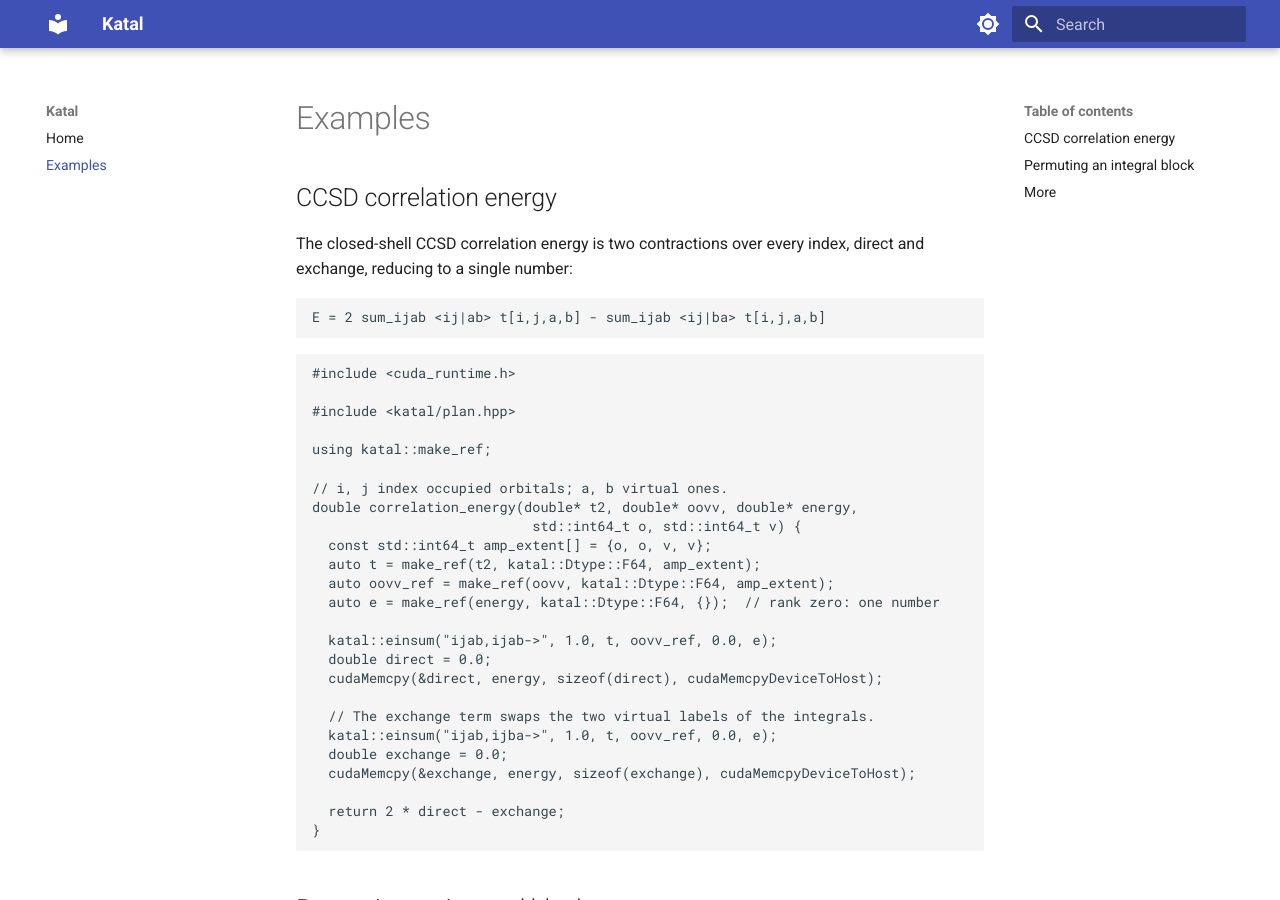
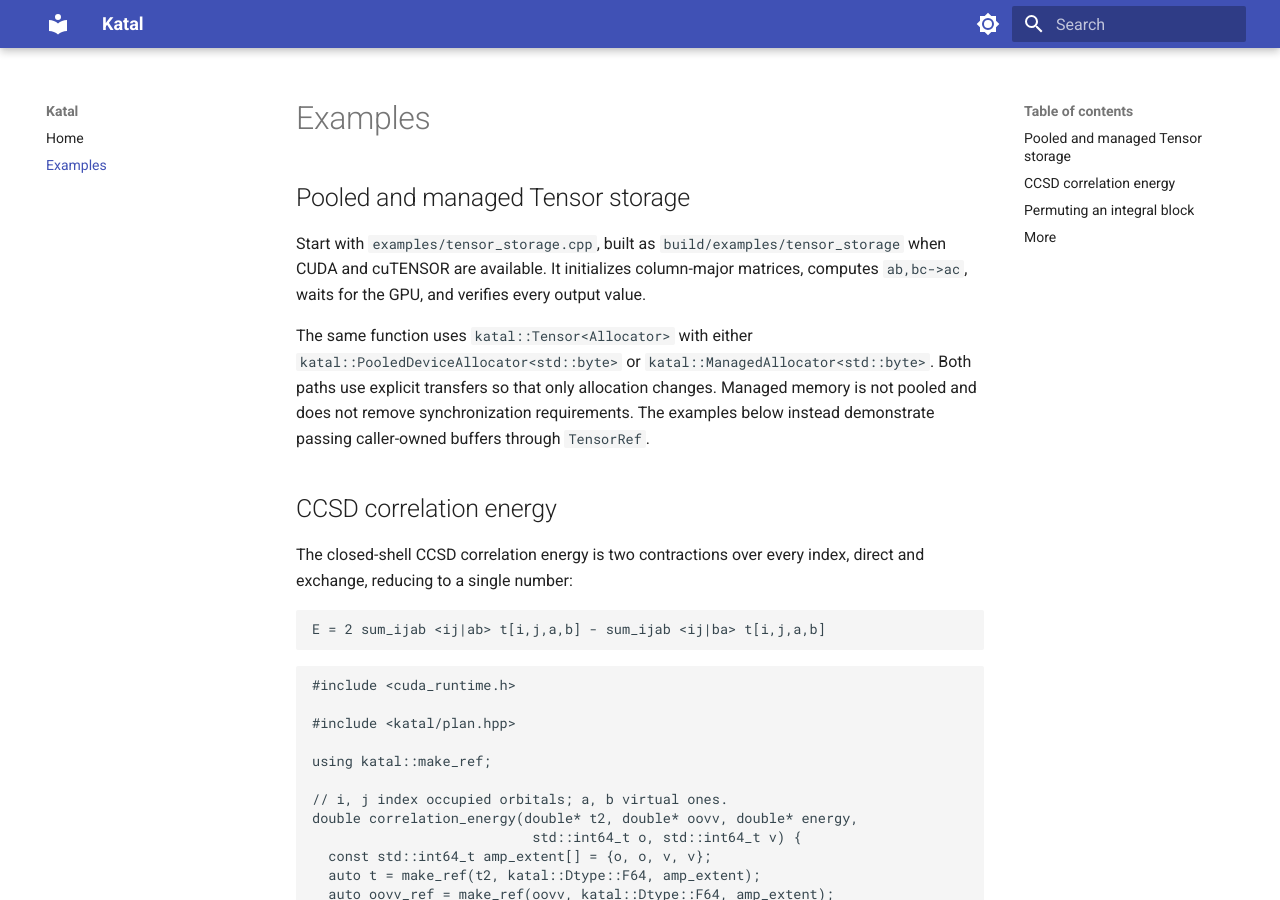
Before and after one commit to ajay-mk/Katal, an MkDocs documentation site: the page built from docs/examples.md, in a window 1280 px wide and 900 px high. Built offline with MkDocs 1.6.1 and Material for MkDocs 9.7.7, drawn with Linux system fonts in a browser that asks for light colours.

Commit message:
docs: explain tensor ownership and demonstrate GPU allocators

```diff
--- a/docs/examples.md
+++ b/docs/examples.md
@@ -1,4 +1,18 @@
 # Examples
+
+## Pooled and managed Tensor storage
+
+Start with `examples/tensor_storage.cpp`, built as
+`build/examples/tensor_storage` when CUDA and cuTENSOR are available. It
+initializes column-major matrices, computes `ab,bc->ac`, waits for the GPU,
+and verifies every output value.
+
+The same function uses `katal::Tensor<Allocator>` with either
+`katal::PooledDeviceAllocator<std::byte>` or
+`katal::ManagedAllocator<std::byte>`. Both paths use explicit transfers so
+that only allocation changes. Managed memory is not pooled and does not
+remove synchronization requirements. The examples below instead demonstrate
+passing caller-owned buffers through `TensorRef`.
 
 ## CCSD correlation energy
 
```
Also changed, not shown: README.md (+57 -3 lines), docs/index.md (+8 -0 lines), 4 other files.
